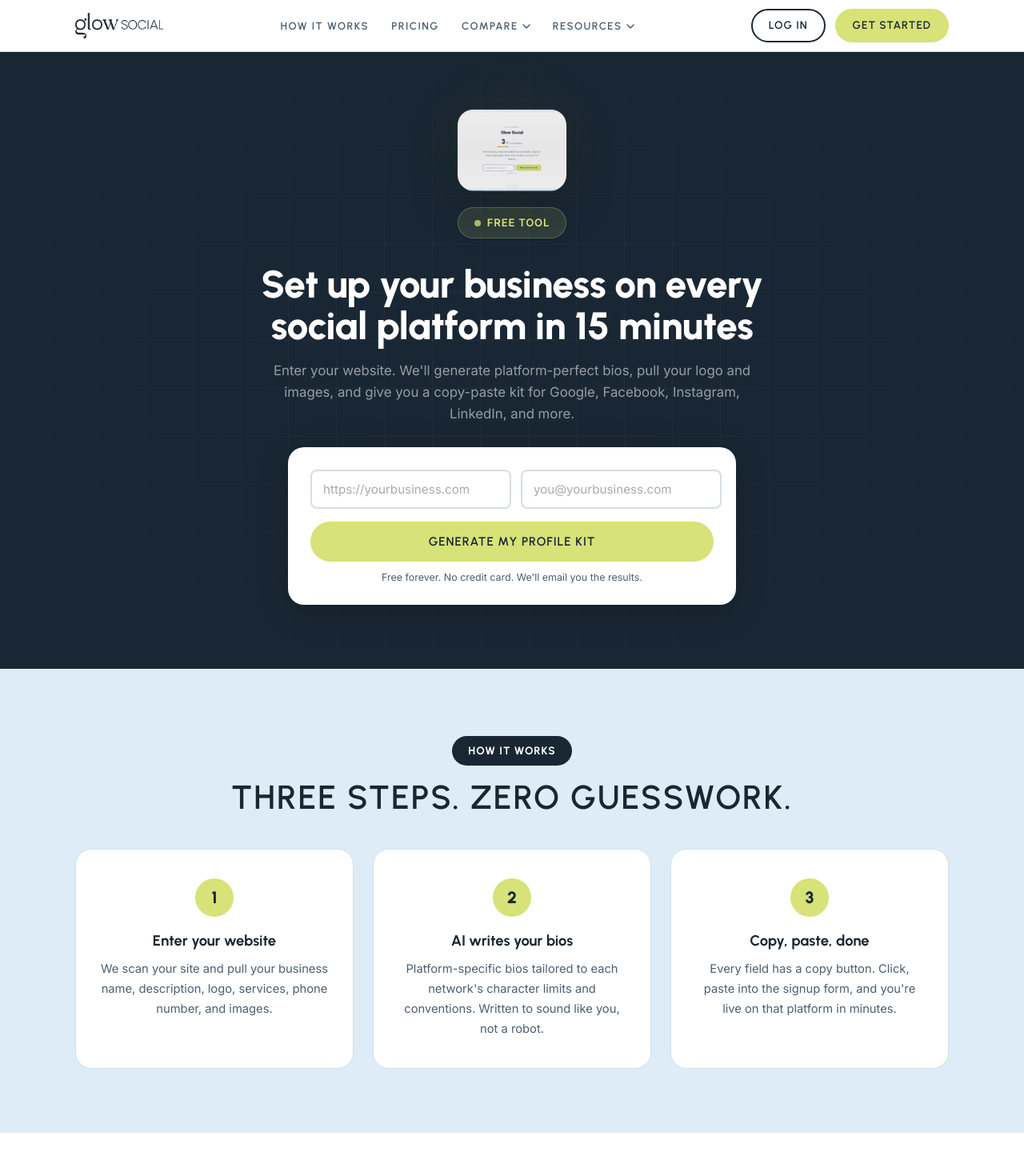
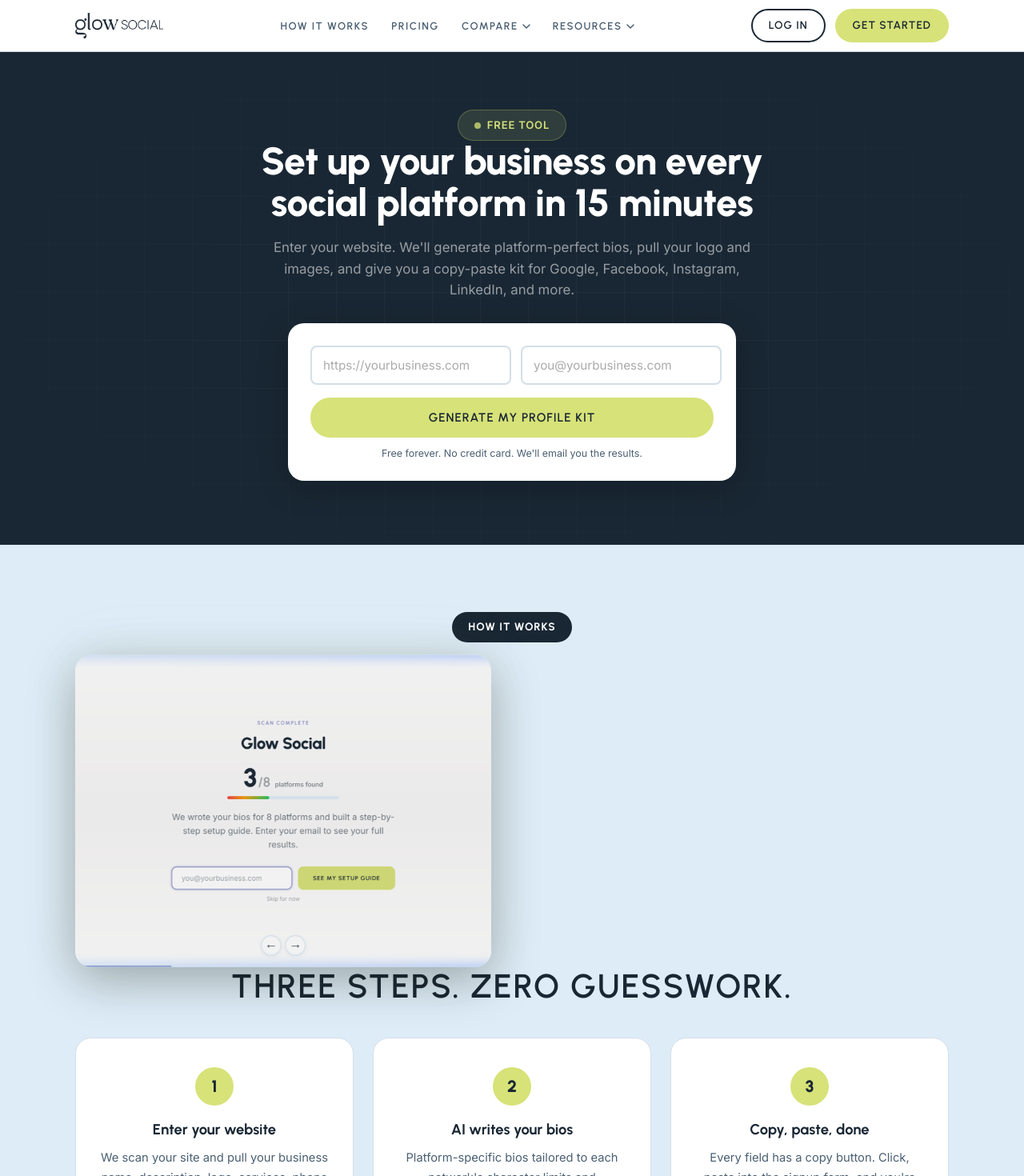
Before and after one commit to glowsocial/glowsocial.com, a Next.js app: page /setup in a window 1280 px wide. Shown: the top 1470 px of the page at 80% size. Built offline with nearby package versions, Linux system fonts and the light colour scheme.

Commit message:
move slideshow to How It Works section, between badge and heading

```diff
--- a/app/setup/page.js
+++ b/app/setup/page.js
@@ -112,42 +112,15 @@
 
   return (
     <>
-      {/* Hero — centered slideshow + badge, then copy + form */}
+      {/* Hero — copy + form only */}
       <section className="setup-hero" id="get-started">
         <div className="setup-hero-grid"></div>
         <div className="container">
           <div className="setup-hero-center">
-            {/* Slideshow + Free Tool badge — centered as a unit */}
-            <div className="setup-hero-showcase">
-              <div className="setup-slideshow">
-                <img
-                  src="/images/setup/slide-1.png"
-                  alt="Welcome screen — Set up every social media platform in 15 minutes"
-                  className="setup-slide"
-                />
-                <img
-                  src="/images/setup/slide-2.png"
-                  alt="Enter your website URL to scan your business"
-                  className="setup-slide"
-                />
-                <img
-                  src="/images/setup/slide-3.png"
-                  alt="Scan results showing 3 of 8 platforms found with score bar"
-                  className="setup-slide"
-                />
-                <img
-                  src="/images/setup/slide-4.png"
-                  alt="Step-by-step Google Business Profile setup guide with numbered instructions"
-                  className="setup-slide"
-                />
-              </div>
-              <div className="setup-badge">
-                <span className="badge-dot"></span>
-                Free Tool
-              </div>
+            <div className="setup-badge">
+              <span className="badge-dot"></span>
+              Free Tool
             </div>
-
-            {/* Copy + form */}
             <h1>
               Set up your business on <span className="accent">every social platform</span> in 15 minutes
             </h1>
@@ -217,10 +190,37 @@
         </div>
       </section>
 
-      {/* How it works */}
+      {/* How it works — slideshow lives here now */}
       <section className="setup-how">
         <div className="container">
           <span className="section-badge">How It Works</span>
+
+          {/* Slideshow between badge and heading */}
+          <div className="setup-slideshow-wrap">
+            <div className="setup-slideshow">
+              <img
+                src="/images/setup/slide-1.png"
+                alt="Welcome screen — Set up every social media platform in 15 minutes"
+                className="setup-slide"
+              />
+              <img
+                src="/images/setup/slide-2.png"
+                alt="Enter your website URL to scan your business"
+                className="setup-slide"
+              />
+              <img
+                src="/images/setup/slide-3.png"
+                alt="Scan results showing 3 of 8 platforms found with score bar"
+                className="setup-slide"
+              />
+              <img
+                src="/images/setup/slide-4.png"
+                alt="Step-by-step Google Business Profile setup guide with numbered instructions"
+                className="setup-slide"
+              />
+            </div>
+          </div>
+
           <h2>Three steps. Zero guesswork.</h2>
           <div className="setup-steps">
             {STEPS.map((step) => (
```
